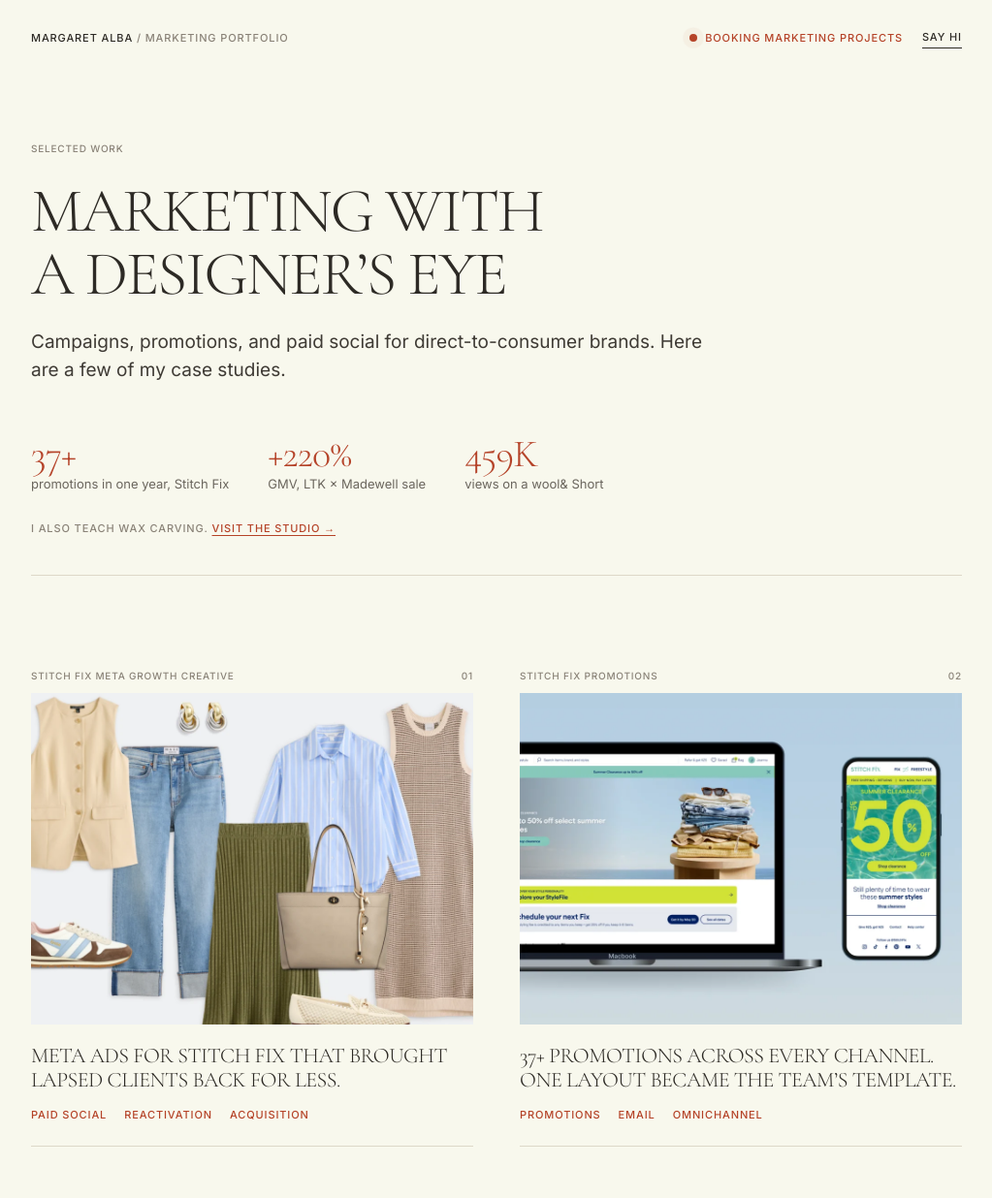
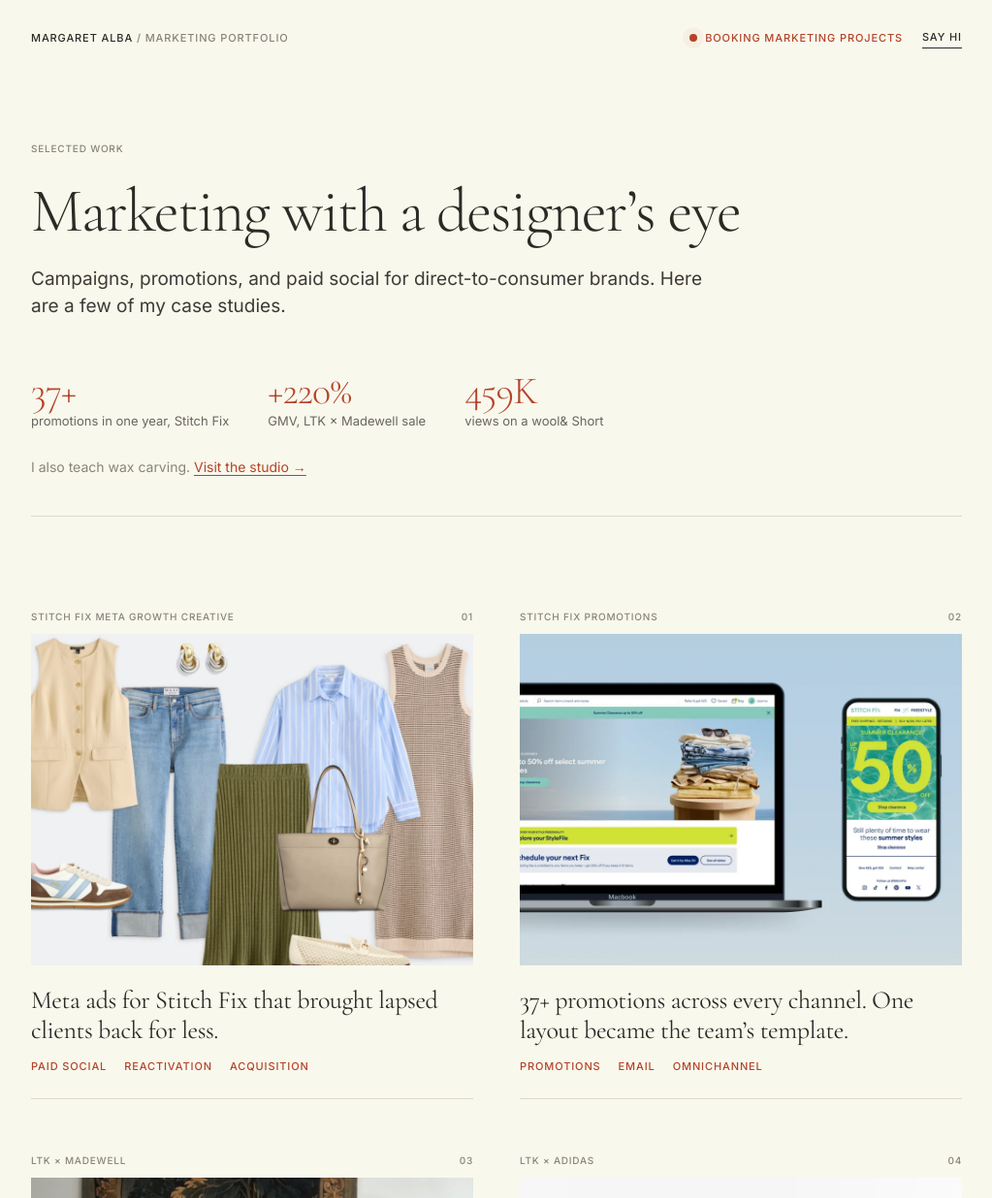
Before and after one commit to margaretalba/work, a plain HTML site: page index.html in a window 1280 px wide. Shown: the top 1236 px of the page at 97% size, without its empty margins (128-1151 px from the left). Drawn offline with nearby package versions, Linux system fonts and the light colour scheme; a web font is replaced by a local one.

Commit message:
Less all caps: titles, card titles and the studio line in normal case
Small caps stay for short labels, tags and the nav.

Co-Authored-By: Claude Opus 5.5 <noreply@anthropic.com>
Claude-Session: https://claude.ai/code/session_01Bp2y4MwKfvAmLHEs5SbnWi

```diff
--- a/assets/garden.css
+++ b/assets/garden.css
@@ -88,12 +88,11 @@ a.hv[style] {
 .hv:hover, .hv.is-on { color: var(--g-rust) !important; }
 div:has(> a.hv + a.hv) { gap: 14px 32px !important; }
 
-/* ---- Title pages: centred, IvyPresto Thin capitals, a short rule ---- */
+/* ---- Title pages: IvyPresto Light, a rule underneath ---- */
 h1.bd {
   font-family: var(--g-roman) !important;
-  font-weight: 100 !important;
-  text-transform: uppercase;
-  letter-spacing: -.03em !important;
+  font-weight: 300 !important;
+  letter-spacing: -.025em !important;
   line-height: 1.02 !important;
   font-size: clamp(2.4rem, 5.4vw, 4rem) !important;
   text-wrap: balance;
@@ -163,11 +162,10 @@ h1.bd {
 .sel { border-radius: 0 !important; inset: 22px -6px 18px -6px !important; }
 h2.ct {
   font-family: var(--g-roman) !important;
-  font-weight: 300 !important;
-  text-transform: uppercase;
-  letter-spacing: -.02em !important;
-  font-size: 22px !important;
-  line-height: 1.15 !important;
+  font-weight: 400 !important;
+  letter-spacing: -.015em !important;
+  font-size: 26px !important;
+  line-height: 1.2 !important;
   color: var(--g-ink);
 }
 .fr:hover h2.ct { color: var(--g-rust); }
@@ -218,7 +216,7 @@ aside > div + div { border-top-color: var(--g-rule) !important; }
 
 .nx { border-top: 1px solid var(--g-ink) !important; }
 .nx > span:first-child { color: var(--g-gray) !important; }
-.nx .nt { text-transform: uppercase; font-weight: 100 !important; letter-spacing: -.02em; }
+.nx .nt { font-weight: 300 !important; letter-spacing: -.02em; }
 .nx:hover .nt { color: var(--g-rust) !important; }
 div[style*="border-top:1px solid #2D2A25"] { border-top-color: var(--g-ink) !important; }
 
@@ -271,13 +269,10 @@ a, button, summary, label, [role=button] { cursor: pointer !important; }
   border: 0 !important;
   padding: 0 !important;
   font-family: var(--g-sans) !important;
-  font-size: 11px !important;
-  font-weight: 500;
-  letter-spacing: .08em;
-  text-transform: uppercase;
+  font-size: 14px !important;
   color: var(--g-gray);
 }
-.bub a { color: var(--g-rust) !important; font-weight: 500 !important; text-decoration: underline; text-underline-offset: 3px; }
+.bub a { color: var(--g-rust) !important; font-weight: 400 !important; text-decoration: underline; text-underline-offset: 3px; }
 
 /* The nav sits on its rules at the end of the page instead of floating */
 div[style*="position:sticky;bottom:20px"] { position: static !important; margin-top: 24px; }
```
